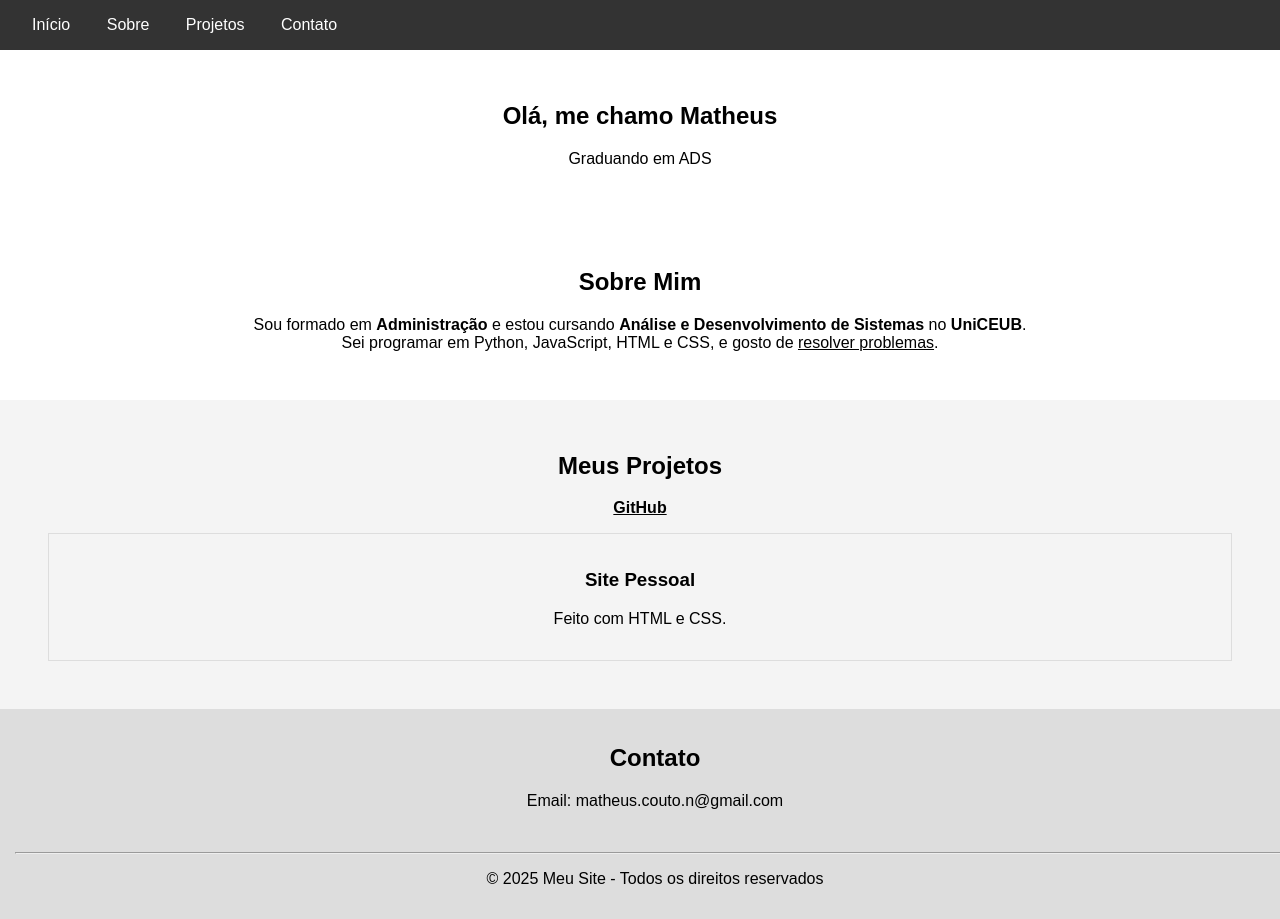
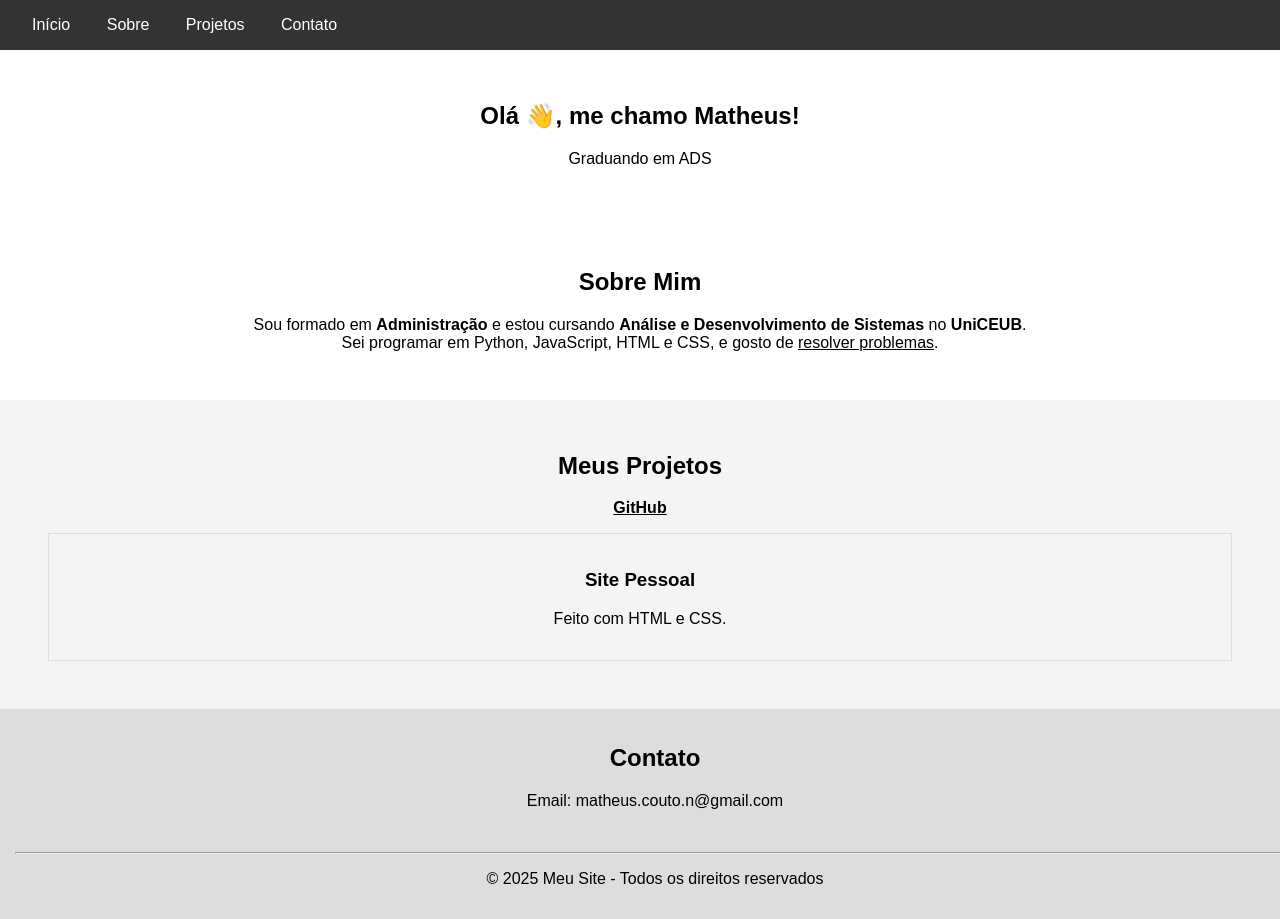
Before and after one commit to cotheus/cotheus.github.io, a plain HTML site: page index.html in a window 1280 px wide. Shown: the top 919 px of the page. Drawn offline with Linux system fonts and the light colour scheme.

Commit message:
Update index.html

```diff
--- a/index.html
+++ b/index.html
@@ -21,7 +21,7 @@
         <a href="#contact">Contato</a>
     </nav>
     <section id="home">
-        <h1>Olá, me chamo Matheus</h1>
+        <h1>Olá 👋, me chamo Matheus!</h1>
         <p>Graduando em ADS</p>
     </section>
     <section id="about">
```
